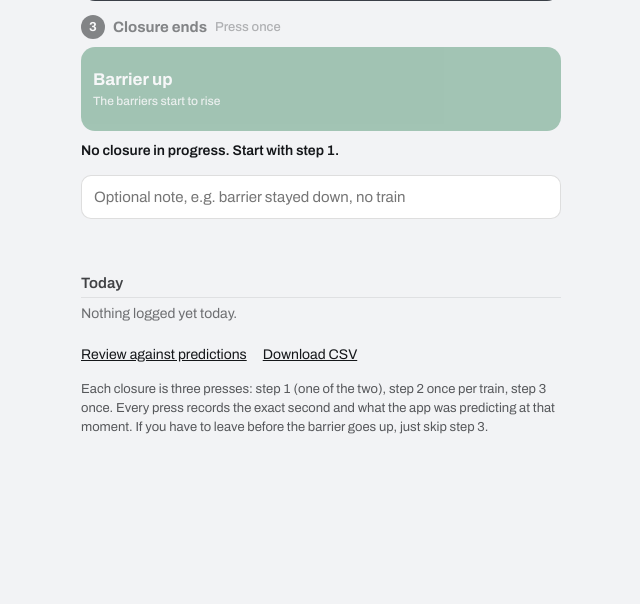
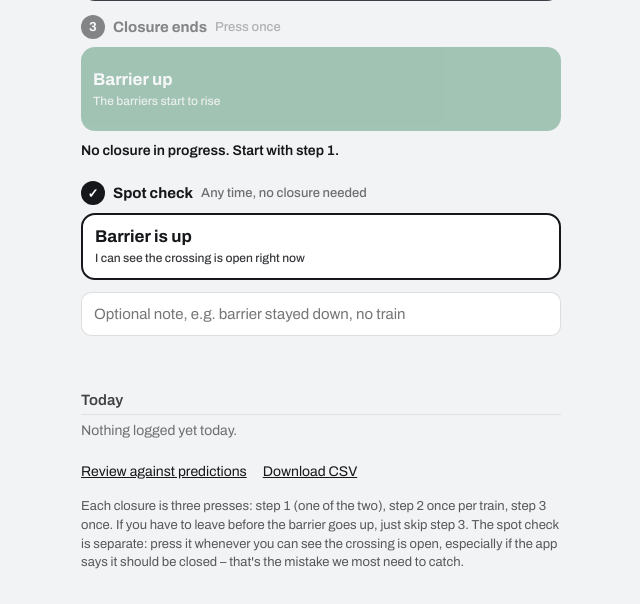
Before and after one commit to cinsalaco/roydon-crossing, a Flask app: page /log in a window 1280 px wide. Shown: the part 385-989 px from the top of the page, without its empty margins (319-959 px from the left). Before the commit the page ends 819 px from the top, so only its background shows below. Run offline with Flask 3, Linux system fonts and the light colour scheme; data that the repository does not hold is empty.

Commit message:
Log: "Barrier is up" spot check, so the app being wrong about CLOSED can be recorded
Review page gets a state-checks card: how often the app agreed, and
how many times it said closed when the barrier was up (or open when it
was down).

Co-Authored-By: Claude Fable 5.1 <noreply@anthropic.com>
Claude-Session: https://claude.ai/code/session_01NbAgiZxfxPitgPSPcmkvvV

```diff
--- a/app.py
+++ b/app.py
@@ -463,8 +463,8 @@ def list_observations():
 @app.route('/api/observations', methods=['POST'])
 def add_observation():
     body = request.get_json(silent=True) or {}
-    if body.get('event') not in ('lights', 'down', 'train', 'up'):
-        return jsonify({'error': 'event must be one of lights, down, train, up'}), 400
+    if body.get('event') not in ('lights', 'down', 'train', 'up', 'open'):
+        return jsonify({'error': 'event must be one of lights, down, train, up, open'}), 400
     obs = {
         'id': uuid.uuid4().hex[:12],
         'event': body['event'],
--- a/templates/log.html
+++ b/templates/log.html
@@ -38,6 +38,8 @@
   .ev.down { background: var(--red); }
   .ev.train { background: #3a3f47; }
   .ev.up { background: var(--green); }
+  .ev.openck { background: #fff; color: var(--ink); border: 2px solid var(--ink); min-height: 64px; }
+  .spot { margin-top: 18px; }
   button.ev:focus-visible { outline: 3px solid var(--ink); outline-offset: 2px; }
 
   .note { margin-top: 12px; display: flex; gap: 8px; }
@@ -87,6 +89,11 @@
     </div>
   </div>
   <div class="session" id="session"></div>
+
+  <div class="spot">
+    <div class="step-head"><span class="num">✓</span>Spot check <small>Any time, no closure needed</small></div>
+    <button class="ev openck" data-ev="open">Barrier is up<small>I can see the crossing is open right now</small></button>
+  </div>
   <div class="note"><input id="note" placeholder="Optional note, e.g. barrier stayed down, no train" aria-label="Note"></div>
   <div class="toast" id="toast"></div>
 
@@ -97,7 +104,7 @@
     <a href="/log/review">Review against predictions</a>
     <a href="/api/observations.csv">Download CSV</a>
   </div>
-  <p class="help">Each closure is three presses: step 1 (one of the two), step 2 once per train, step 3 once. Every press records the exact second and what the app was predicting at that moment. If you have to leave before the barrier goes up, just skip step 3.</p>
+  <p class="help">Each closure is three presses: step 1 (one of the two), step 2 once per train, step 3 once. If you have to leave before the barrier goes up, just skip step 3. The spot check is separate: press it whenever you can see the crossing is open, especially if the app says it should be closed – that's the mistake we most need to catch.</p>
 </main>
 
 <script src="/static/crossing.js"></script>
@@ -105,7 +112,7 @@
 (function () {
   const C = window.Crossing;
   const $ = id => document.getElementById(id);
-  const NAMES = { lights: 'Lights started', down: 'Already closed', train: 'Train passed', up: 'Barrier up' };
+  const NAMES = { lights: 'Lights started', down: 'Already closed', train: 'Train passed', up: 'Barrier up', open: 'Barrier is up (spot check)' };
   let observations = [];
   let session = JSON.parse(localStorage.getItem('logSession') || 'null') || { started: null, trains: 0, startedAt: null };
 
@@ -163,6 +170,7 @@
     if (o.event === 'lights' || o.event === 'down') ref = s.predicted_close;
     if (o.event === 'up') ref = s.predicted_open;
     if (o.event === 'train') ref = s.nearest_train_at;
+    if (o.event === 'open') return (s.state === 'closed') ? 'app said CLOSED' : 'app agreed';
     if (!ref) return '';
     const d = Math.round((new Date(o.at) - new Date(ref)) / 1000);
     if (o.event === 'down') return d >= 0 ? 'consistent' : `${-d}s before predicted`;
@@ -176,7 +184,8 @@
     $('list').innerHTML = rows.map(o => {
       const dt = deltaText(o);
       const d = Math.abs(parseInt(dt) || 0);
-      return `<div class="row"><span class="t">${C.hhmmss(new Date(o.at))}</span><span class="ev">${NAMES[o.event] || o.event}${o.note ? ' – ' + o.note : ''}<br><small style="opacity:.7">${(o.snapshot || {}).nearest_train || ''}</small></span><span class="delta ${dt.includes('consistent') || d <= 30 ? 'good' : 'bad'}">${dt}</span><button data-id="${o.id}" aria-label="Delete">✕</button></div>`;
+      const good = dt.includes('consistent') || dt.includes('agreed') || (!dt.includes('CLOSED') && d <= 30);
+      return `<div class="row"><span class="t">${C.hhmmss(new Date(o.at))}</span><span class="ev">${NAMES[o.event] || o.event}${o.note ? ' – ' + o.note : ''}<br><small style="opacity:.7">${(o.snapshot || {}).nearest_train || ''}</small></span><span class="delta ${good ? 'good' : 'bad'}">${dt}</span><button data-id="${o.id}" aria-label="Delete">✕</button></div>`;
     }).join('') || '<div class="row" style="opacity:.6">Nothing logged yet today.</div>';
     $('list').querySelectorAll('button').forEach(b => b.addEventListener('click', () => remove(b.dataset.id)));
   }
@@ -200,7 +209,7 @@
       if (navigator.vibrate) navigator.vibrate(30);
       if (ev === 'lights' || ev === 'down') { session = { started: ev, trains: 0, startedAt: now.toISOString() }; }
       else if (ev === 'train') { session.trains += 1; if (!session.started) { session.started = 'down'; session.startedAt = now.toISOString(); } }
-      else if (ev === 'up') { session = { started: null, trains: 0, startedAt: null }; }
+      else if (ev === 'up' || ev === 'open') { session = { started: null, trains: 0, startedAt: null }; }
       saveSession(); renderSession();
       await load();
     } catch (e) {
```
Also changed, not shown: templates/review.html (+8 -3 lines).
